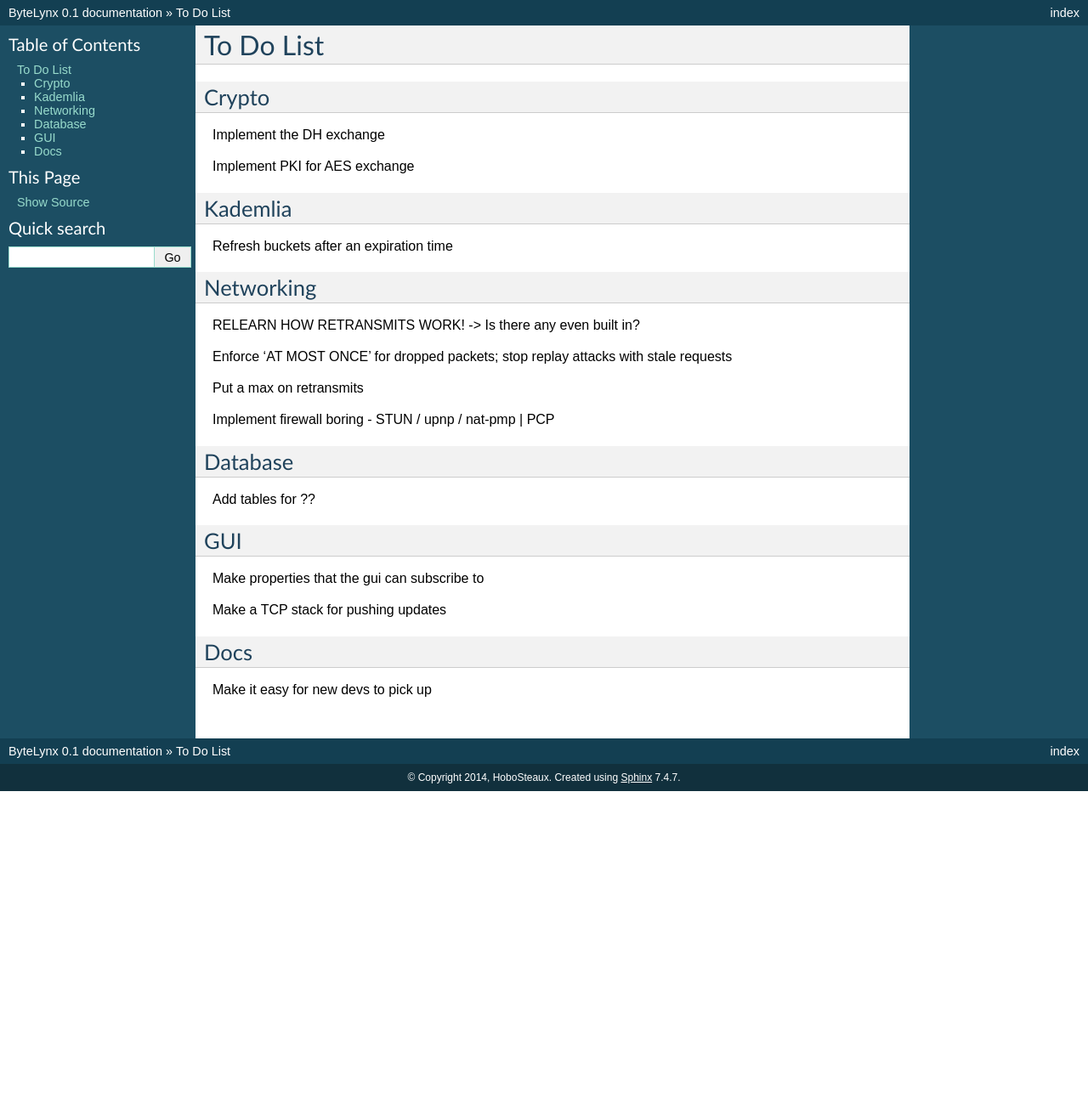
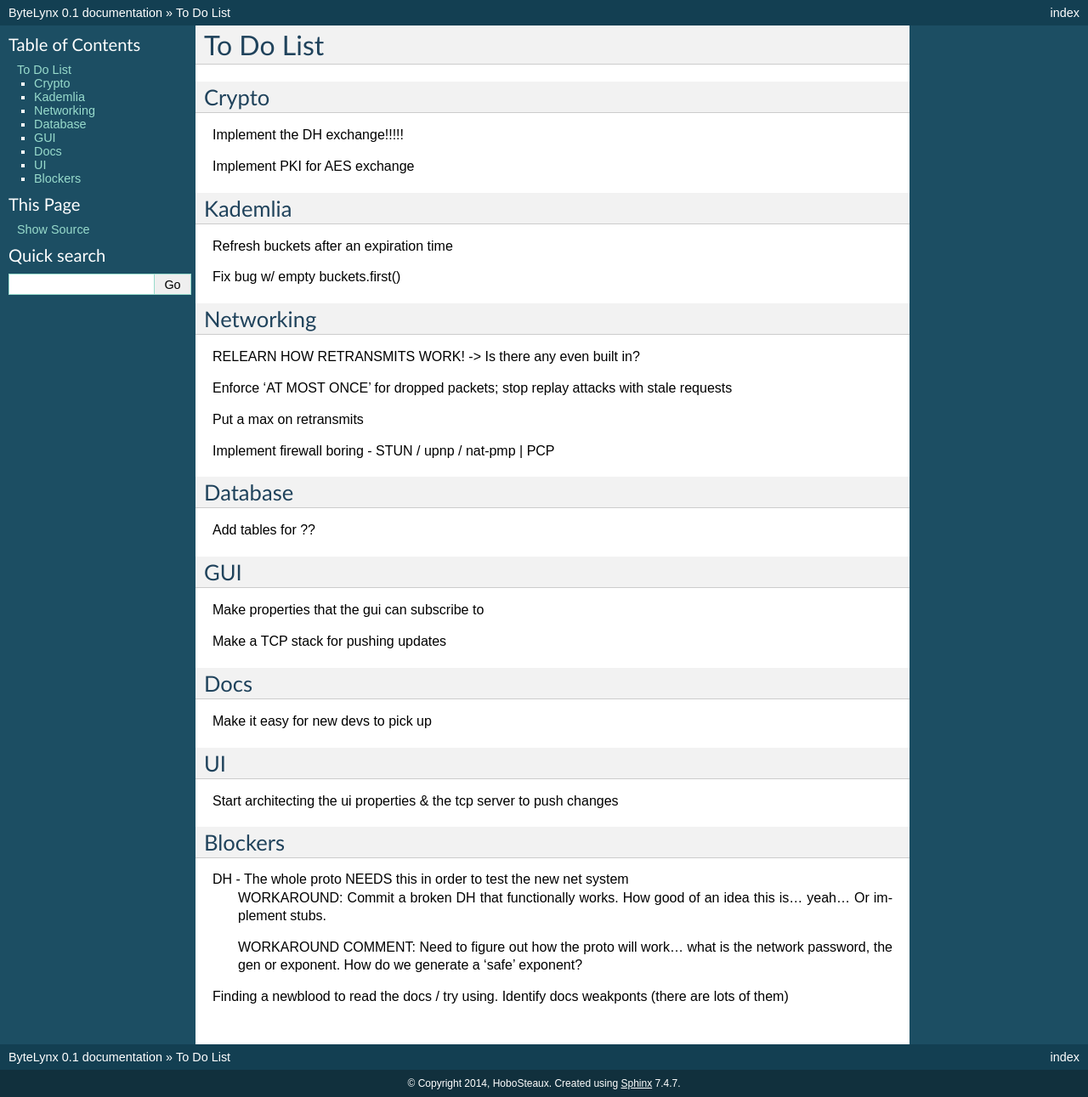
Before and after one commit to hobosteaux/bytelynx, a Sphinx documentation site: the page built from docs/todo.rst, in a window 1280 px wide. Shown: the whole page at 85% size. Built offline with Sphinx 7.4.7, drawn with Linux system fonts in a browser that asks for light colours; formulas are drawn with MathJax 3; before the commit the page ends 931 px from its top, so only the background shows below that.

Commit message:
Round and round the world goes, when the documentation ends, nobody knows!

```diff
--- a/docs/todo.rst
+++ b/docs/todo.rst
@@ -4,13 +4,15 @@ To Do List
 Crypto
 ++++++
 
-Implement the DH exchange
+Implement the DH exchange!!!!!
 
 Implement PKI for AES exchange
 
 Kademlia
 ++++++++
 Refresh buckets after an expiration time
+
+Fix bug w/ empty buckets.first()
 
 Networking
 ++++++++++
@@ -36,3 +38,19 @@ Docs
 ++++
 
 Make it easy for new devs to pick up
+
+UI
+++
+
+Start architecting the ui properties & the tcp server to push changes
+
+Blockers
+++++++++
+
+DH - The whole proto NEEDS this in order to test the new net system
+	WORKAROUND: Commit a broken DH that functionally works. How good of an idea this is... yeah... Or implement stubs.
+
+	WORKAROUND COMMENT: Need to figure out how the proto will work... what is the network password, the gen or exponent. How do we generate a 'safe' exponent?
+
+Finding a newblood to read the docs / try using.
+Identify docs weakponts (there are lots of them)
```
Also changed, not shown: docs/net/server.rst (added, +7 -0 lines), docs/net/tag.rst (+25 -0 lines).
